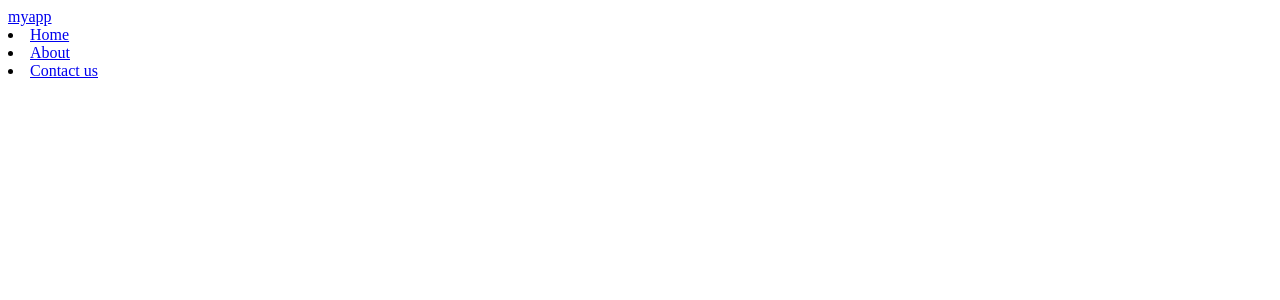
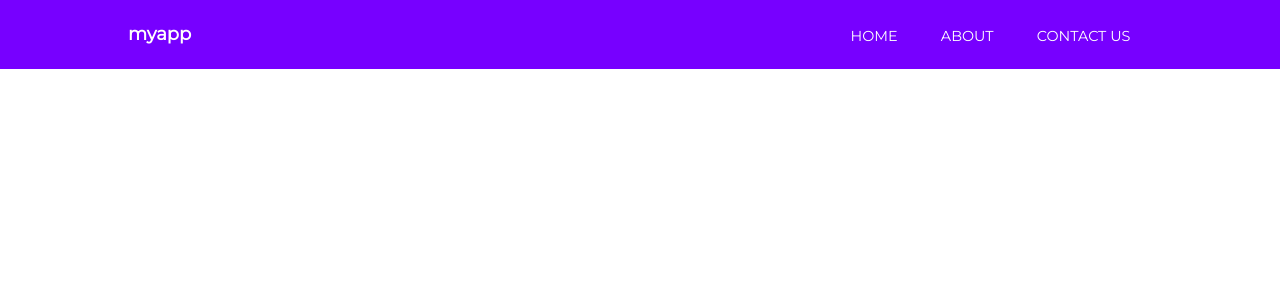
Before and after one commit to AMarchmarti/AngularProjects, an Angular app in the folder TutorialAngular/tutorialAngular/: page / in a window 1280 px wide. Shown: the top 300 px of the page. Built offline with nearby package versions, Linux system fonts and the light colour scheme.

Commit message:
Changed styles of navbar and general styles

```diff
--- a/TutorialAngular/tutorialAngular/src/app/nav/nav.component.css
+++ b/TutorialAngular/tutorialAngular/src/app/nav/nav.component.css
@@ -0,0 +1,25 @@
+header {
+    background: #70f;
+  }
+  header .logo {
+    font-weight: bold;
+  }
+  header nav {
+    justify-self: right;
+  }
+  header nav ul {
+    list-style: none;
+    margin: 0;
+    padding: 0;
+  }
+  header nav ul li {
+    float: left;
+  }
+  header nav ul li a {
+    padding: 1.5em;
+    text-transform: uppercase;
+    font-size: 0.8em;
+  }
+  header nav ul li a:hover {
+    background: #8e2bff;
+  }
--- a/TutorialAngular/tutorialAngular/src/app/nav/nav.component.html
+++ b/TutorialAngular/tutorialAngular/src/app/nav/nav.component.html
@@ -2,10 +2,12 @@
     <div class="container">
       <a routerLink="/" class="logo">{{appTitle}}</a>
       <nav>
+        <ul>
         <li><a routerLink="/">Home</a></li>
         <li><a routerLink="/about">About</a></li>
         <li><a routerLink="/contact">Contact us
         </a></li>
+        </ul>
       </nav>
     </div>
 </header>
--- a/TutorialAngular/tutorialAngular/src/styles.css
+++ b/TutorialAngular/tutorialAngular/src/styles.css
@@ -1 +1,34 @@
 /* You can add global styles to this file, and also import other style files */
+@import url('https://fonts.googleapis.com/css?family=Montserrat&display=swap');
+
+body, html{
+    height: 100%;
+    margin: 0 auto;
+}
+
+body {
+    font-family: 'Montserrat', sans-serif;
+    font-size: 18px;
+}
+
+a{
+    text-decoration: none;
+}
+
+.container {
+    width: 80%;
+    margin: 0 auto;
+    padding: 1.3em;
+    display: grid;
+    grid-template-columns: 30% auto;
+}
+
+    .container  a {
+        color: white;
+    }
+
+section{
+    width: 80%;
+    margin: 0 auto;
+    padding: 2em;
+}
```
